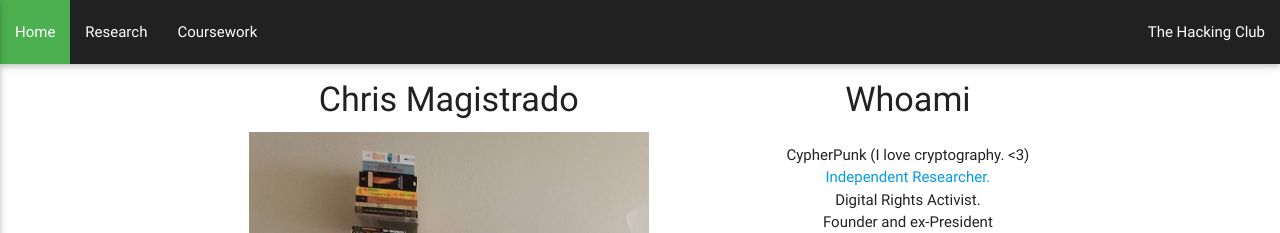
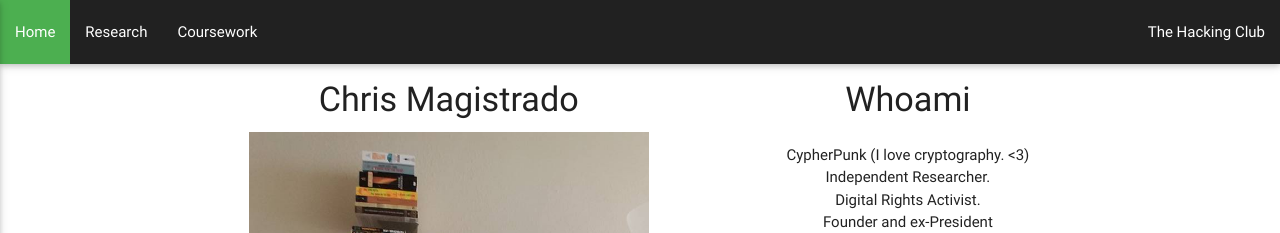
Before and after one commit to CMagistrado/cmagistrado.github.io, a plain HTML site: page index.html in a window 1280 px wide. Shown: the top 233 px of the page. Drawn offline with nearby package versions, Linux system fonts and the light colour scheme.

Commit message:
removed research link from Independent Researcher

```diff
--- a/index.html
+++ b/index.html
@@ -61,7 +61,7 @@
                         <p class="flow-text">
                             <div class="center-align">
 								CypherPunk (I love cryptography. <3)<br />
-                                <a href="research.html" target="_blank">Independent Researcher.</a><br />
+                                Independent Researcher.<br />
                                 Digital Rights Activist.<br />
                                 Founder and ex-President <br />
                                 of the <a href="http://www.gatorhack.com" target="_blank">The Hacking Club</a> @ SFSU.<br />
```
